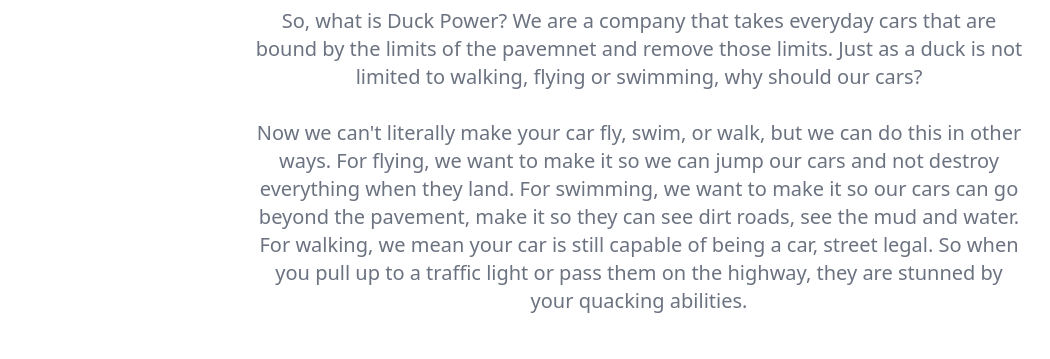
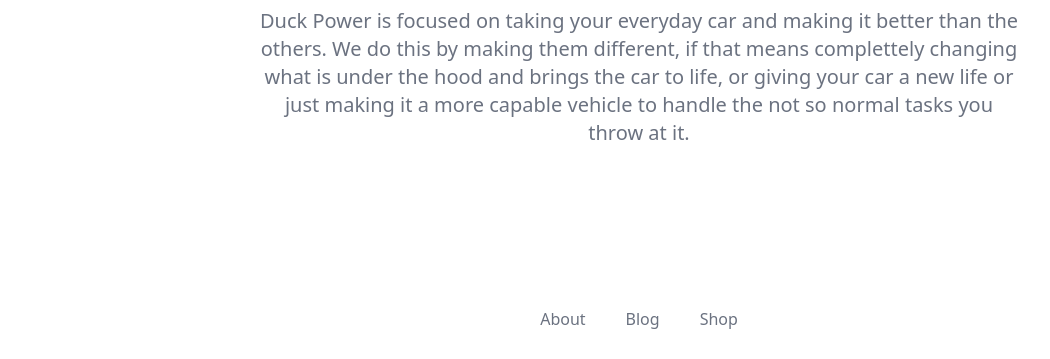
Before and after one commit to DrewWilson04/duckpower, a plain HTML site: page pages/about.html in a window 1280 px wide. Shown: the part 217-576 px from the top of the page, without its empty margins (1-1051 px from the left). Drawn offline with nearby package versions, Linux system fonts and the light colour scheme.

Commit message:
changed some messages

```diff
--- a/pages/about.html
+++ b/pages/about.html
@@ -36,19 +36,11 @@
             <h2 class="text-3xl font-extrabold tracking-tight text-gray-900 sm:text-4xl md:text-5xl xl:text-6xl">
                 About Duck Power
             </h2>
-            <p class="max-w-md mx-auto mt-3 text-base text-gray-500 sm:text-lg md:mt-5 md:text-xl md:max-w-3xl">So, what
-                is Duck Power?
-                We are a company that takes everyday cars that are bound by the limits of the pavemnet and remove those
-                limits. Just as a duck
-                is not limited to walking, flying or swimming, why should our cars? <br> <br>
-
-                Now we can't literally make your car fly, swim, or walk, but we can do this in other ways. For flying,
-                we
-                want to make it so we can jump our cars
-                and not destroy everything when they land. For swimming, we want to make it so our cars can go beyond
-                the pavement, make it so they can see dirt roads, see the mud and water.
-                For walking, we mean your car is still capable of being a car, street legal. So when you pull up to a
-                traffic light or pass them on the highway, they are stunned by your quacking abilities.
+            <p class="max-w-md mx-auto mt-3 text-base text-gray-500 sm:text-lg md:mt-5 md:text-xl md:max-w-3xl">
+                Duck Power is focused on taking your everyday car and making it better than the others. We do this by
+                making them different, if that means complettely changing what is under the hood and brings the car to
+                life, or giving your car a new life or just making it a more capable vehicle to handle the not so normal
+                tasks you throw at it.
             </p>
             <div class="flex justify-center mt-8 space-x-3">
             </div>
```
Also changed, not shown: index.html (+3 -4 lines).
